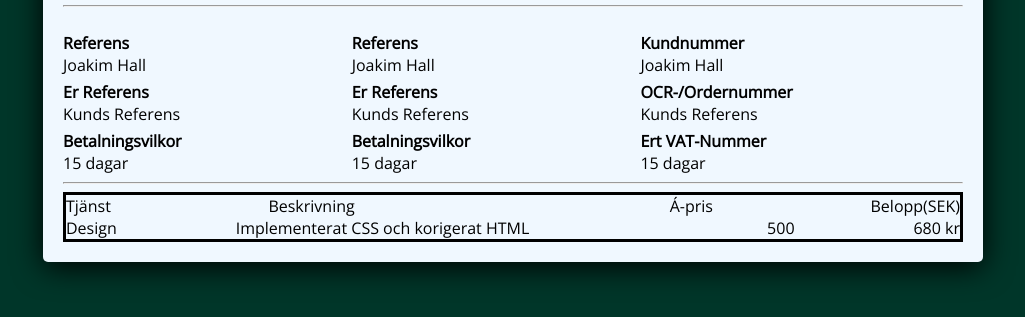
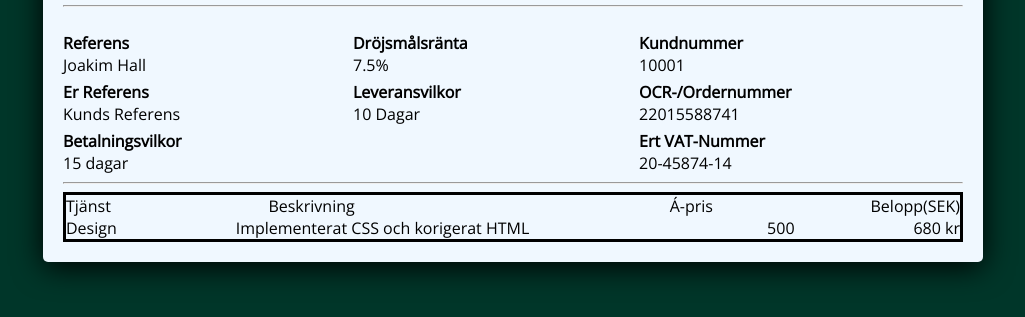
Before and after one commit to ZokiSama/Faktura, a plain HTML site: page index.html in a window 1280 px wide. Shown: the part 259-576 px from the top of the page, without its empty margins (127-1152 px from the left). Drawn offline with nearby package versions, Linux system fonts and the light colour scheme.

Commit message:
Corrected some info.

```diff
--- a/index.html
+++ b/index.html
@@ -48,21 +48,19 @@
             </section>
 
             <section class="middle">
-                <h4>Referens</h4>
-                <p>Joakim Hall</p>
-                <h4>Er Referens</h4>
-                <p>Kunds Referens</p>
-                <h4>Betalningsvilkor</h4>
-                <p>15 dagar</p>
+                <h4>Dröjsmålsränta</h4>
+                <p>7.5%</p>
+                <h4>Leveransvilkor</h4>
+                <p>10 Dagar</p>
             </section>
 
             <section class="right">
                 <h4>Kundnummer</h4>
-                <p>Joakim Hall</p>
+                <p>10001</p>
                 <h4>OCR-/Ordernummer</h4>
-                <p>Kunds Referens</p>
+                <p>22015588741</p>
                 <h4>Ert VAT-Nummer</h4>
-                <p>15 dagar</p>
+                <p>20-45874-14</p>
             </section>
         </div>
         <hr>
```
